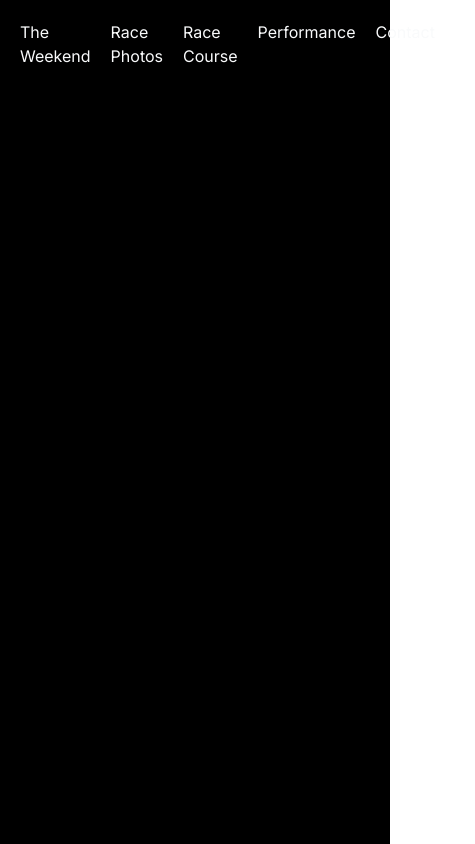
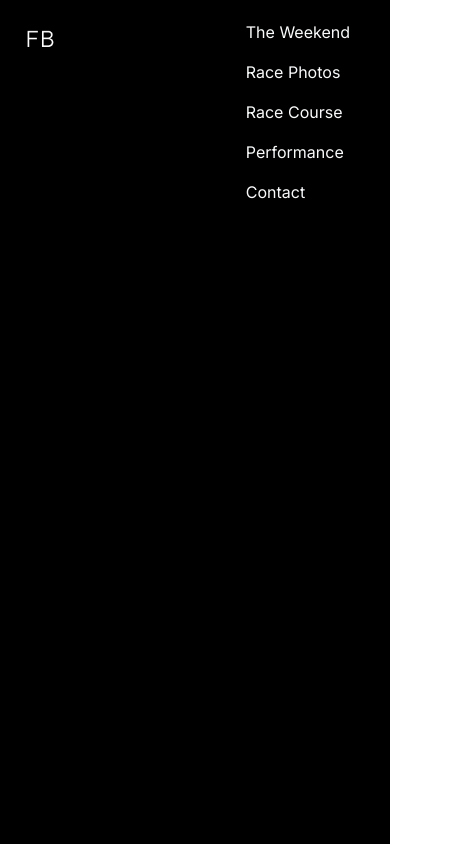
Before and after one commit to fbtri/deptest3, a Next.js app: page / in a window 390 px wide. Shown: the whole page, 475 px wide, since content can reach past the window. Built offline with nearby package versions, Linux system fonts and the light colour scheme.

Commit message:
Your commit message here

```diff
--- a/app/Components/Navbar.tsx
+++ b/app/Components/Navbar.tsx
@@ -1,12 +1,11 @@
-import { NAV_LINKS } from "@/Constants"
-import Image from "next/image"
-import Link from "next/link"
-import Button from "./Button"
-
+import { NAV_LINKS } from "@/Constants";
+import Image from "next/image";
+import Link from "next/link";
+import Button from "./Button";
 
 const Navbar = () => {
   return (
-    <nav className=" flexBetween max-container padding-containter relative z-30 py-5">
+    <nav className="flexBetween max-container padding-containter relative z-30 py-5">
 
       <div className="flex justify-between items-center w-full pl-5">
         <Link href="/" legacyBehavior>
@@ -15,7 +14,7 @@ const Navbar = () => {
           </div>
         </Link>
 
-  <ul className="flex pr-5">
+        <ul className="hidden lg:flex flex flex-wrap pr-5"> {/* Added flex-wrap class */}
           {NAV_LINKS.map((link) => (
             <li key={link.key}>
               <Link href={link.href} className="regular-12 text-gray-50 cursor-pointer transition-all hover:font-bold" style={{ marginRight: '20px' }}>
@@ -27,8 +26,21 @@ const Navbar = () => {
 
       </div>
 
+      <div className="absolute top-0 right-0 mt-5 mr-0 lg:hidden"> {/* Added absolute positioning and margins */}
+  <ul className="flex-col pt-n pr-10">
+    {NAV_LINKS.map((link) => (
+      <li key={link.key} className="mb-4"> {/* Added mb-4 for margin-bottom */}
+        <Link href={link.href} className="regular-12 text-gray-50 cursor-pointer transition-all hover:font-bold" style={{ marginBottom: '10px' }}>
+          {link.label}
+        </Link>
+      </li>
+    ))}
+  </ul>
+</div>
+
+
     </nav>
-  )
-}
+  );
+};
 
-export default Navbar
+export default Navbar;
```
Lines whose indentation alone changed are shown as unchanged.
